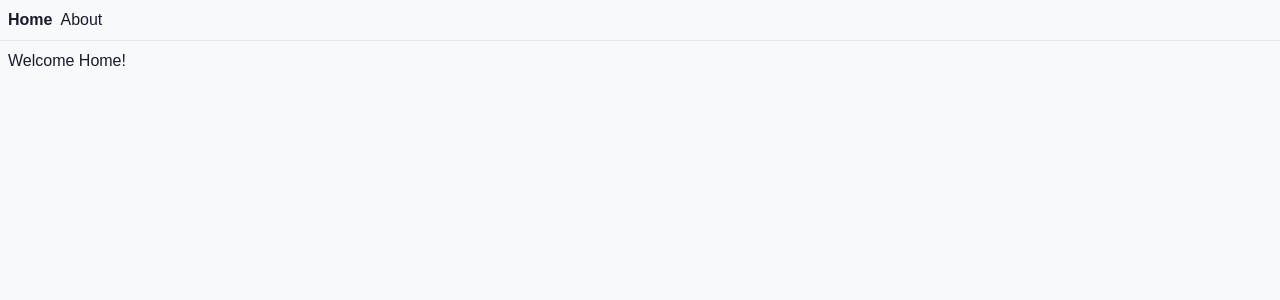
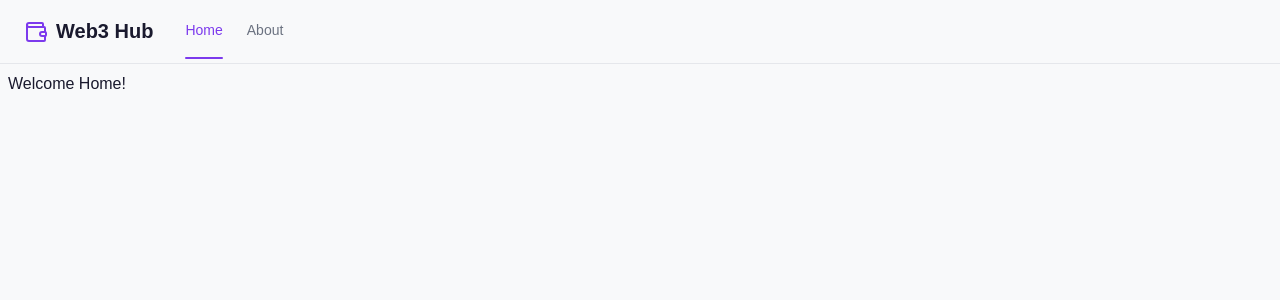
Before and after one commit to ValentinVPK/Web3-Dashboard, a React (Vite) app: page / in a window 1280 px wide. Shown: the top 300 px of the page. Built offline with nearby package versions, Linux system fonts and the light colour scheme.

Commit message:
implement layout and navigation on desktop

```diff
--- /dev/null
+++ b/src/components/layout/Navigation.tsx
@@ -0,0 +1,53 @@
+import { Wallet } from "lucide-react";
+import { Link, useMatchRoute } from "@tanstack/react-router";
+
+const navLinks = [
+  { label: "Home", to: "/" },
+  { label: "About", to: "/about" },
+] as const;
+
+const Navigation = () => {
+  const matchRoute = useMatchRoute();
+
+  return (
+    <nav className="px-4 md:px-6 bg-background">
+      <div className="flex items-stretch justify-between">
+        <div className="flex items-stretch gap-8">
+          <div className="flex items-center gap-2 py-4">
+            <Wallet width={24} height={24} stroke="var(--primary)" />
+            <span className="text-lg md:text-[20px] font-bold">Web3 Hub</span>
+          </div>
+
+          <ul className="hidden md:flex items-stretch gap-6">
+            {navLinks.map((link) => {
+              const isActive = matchRoute({ to: link.to });
+              return (
+                <li
+                  key={link.to}
+                  className={`flex items-center mb-1 transition-colors relative ${
+                    isActive
+                      ? "after:absolute after:bottom-0 after:left-0 after:right-0 after:h-0.5 after:bg-primary after:rounded-full"
+                      : ""
+                  }`}
+                >
+                  <Link
+                    to={link.to}
+                    className={`text-sm font-medium transition-colors ${
+                      isActive
+                        ? "text-primary"
+                        : "text-muted-foreground hover:text-foreground"
+                    }`}
+                  >
+                    {link.label}
+                  </Link>
+                </li>
+              );
+            })}
+          </ul>
+        </div>
+      </div>
+    </nav>
+  );
+};
+
+export default Navigation;
--- /dev/null
+++ b/src/hooks/useBreakpoint.ts
@@ -0,0 +1,30 @@
+import { useState, useEffect } from "react";
+
+const breakpoints = {
+  sm: 640,
+  md: 768,
+  lg: 1024,
+  xl: 1280,
+  "2xl": 1536,
+} as const;
+
+type Breakpoint = keyof typeof breakpoints;
+
+export function useBreakpoint(breakpoint: Breakpoint): boolean {
+  const [matches, setMatches] = useState(
+    () => window.matchMedia(`(min-width: ${breakpoints[breakpoint]}px)`).matches
+  );
+
+  useEffect(() => {
+    const mediaQuery = window.matchMedia(
+      `(min-width: ${breakpoints[breakpoint]}px)`
+    );
+
+    const handleChange = (e: MediaQueryListEvent) => setMatches(e.matches);
+    mediaQuery.addEventListener("change", handleChange);
+
+    return () => mediaQuery.removeEventListener("change", handleChange);
+  }, [breakpoint]);
+
+  return matches;
+}
--- a/src/routes/__root.tsx
+++ b/src/routes/__root.tsx
@@ -1,18 +1,17 @@
-import { createRootRoute, Link, Outlet } from "@tanstack/react-router";
+import Navigation from "@/components/layout/Navigation";
+import { createRootRoute, Outlet } from "@tanstack/react-router";
 import { TanStackRouterDevtools } from "@tanstack/react-router-devtools";
 
 const RootLayout = () => (
   <>
-    <div className="p-2 flex gap-2">
-      <Link to="/" className="[&.active]:font-bold">
-        Home
-      </Link>{" "}
-      <Link to="/about" className="[&.active]:font-bold">
-        About
-      </Link>
-    </div>
+    <header>
+      <Navigation />
+    </header>
     <hr />
-    <Outlet />
+    <main>
+      <Outlet />
+    </main>
+
     <TanStackRouterDevtools />
   </>
 );
```
